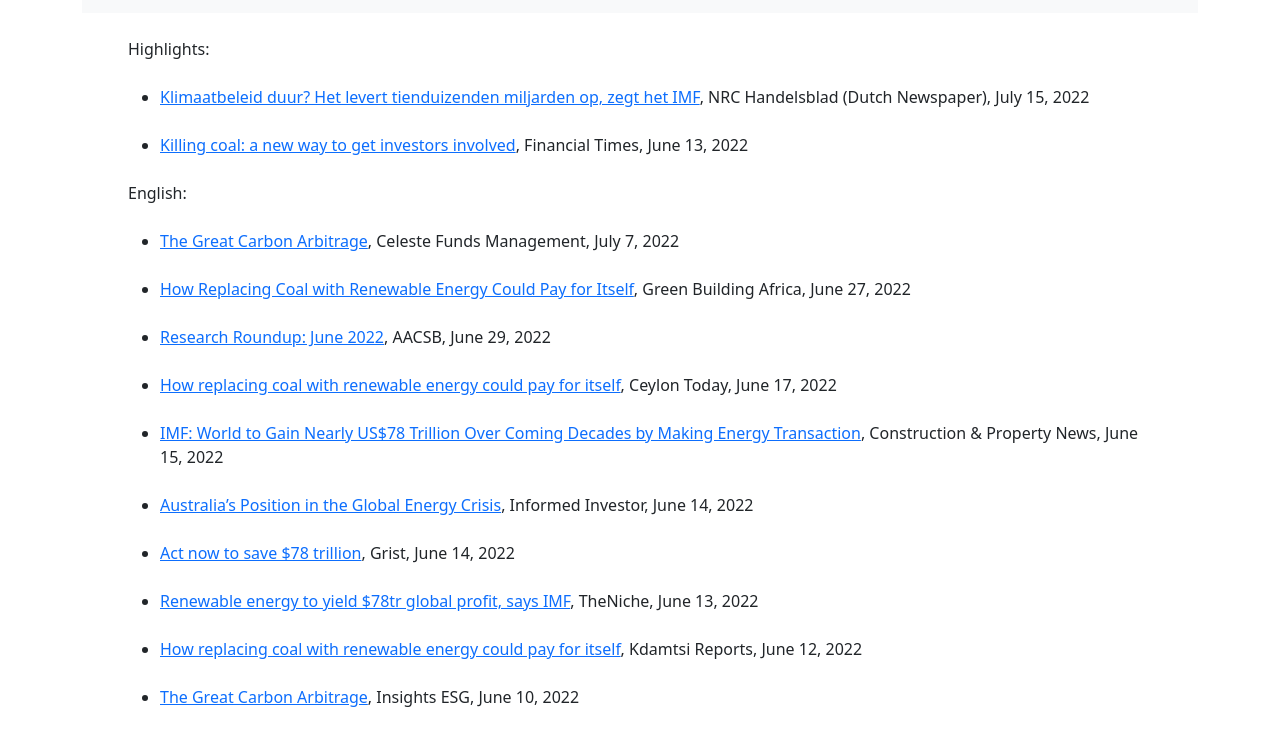
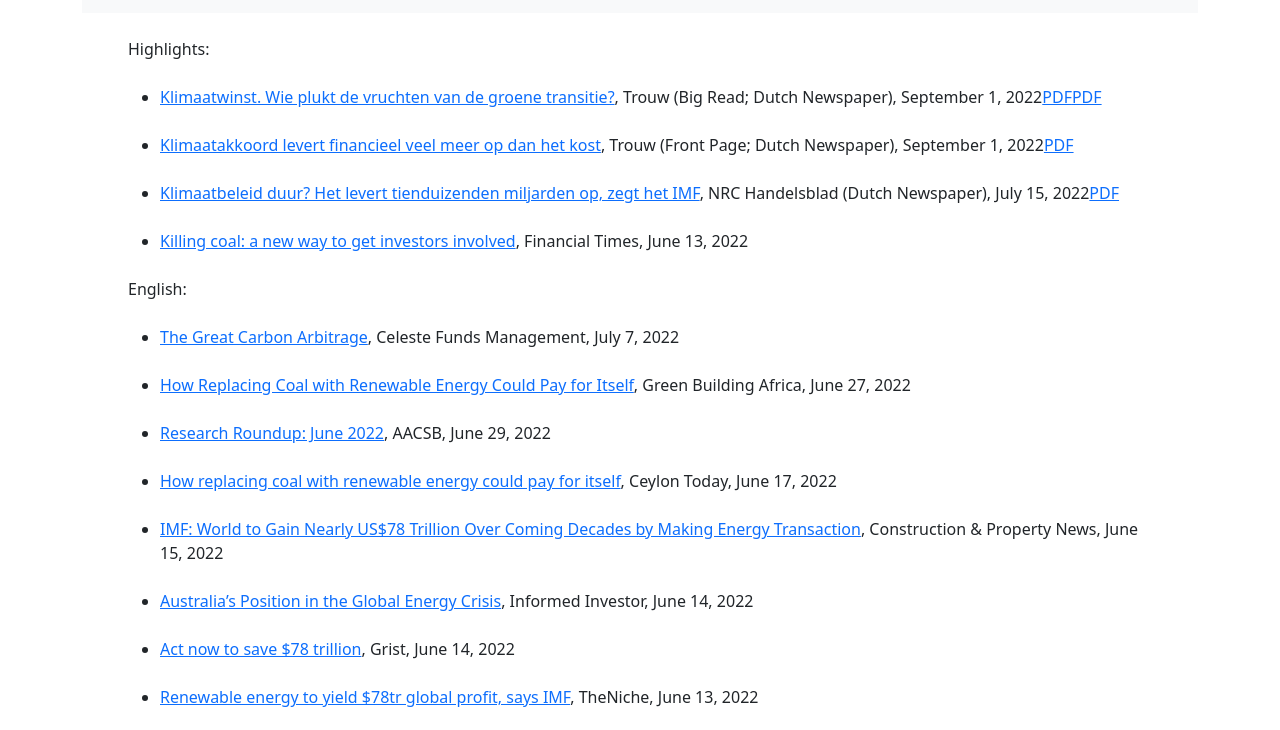
Before and after one commit to ox-inet-resilience/carbon_arbitrage, a website: page media.pug in a window 1280 px wide. Shown: the part 65-795 px from the top of the page. Drawn offline with nearby package versions, Linux system fonts and the light colour scheme; files that its build step writes are made by us from their sources.

Commit message:
Update media

```diff
--- a/media.pug
+++ b/media.pug
@@ -14,8 +14,18 @@
       span Highlights:
       ul
         li.my-4
+          a(href="https://www.trouw.nl/duurzaamheid-economie/wie-plukt-de-vruchten-van-de-groene-economie~b135f11c/") Klimaatwinst. Wie plukt de vruchten van de groene transitie?
+          |, Trouw (Big Read; Dutch Newspaper), September 1, 2022
+          a(href="https://www.dropbox.com/s/df2okfe2qczp3ix/2022-09-01_Trouw_-_01-09-2022_D%26E%20katern%20p1.pdf?dl=0") PDF
+          a(href="https://www.dropbox.com/s/7ls7qknukd13g7f/2022-09-01-%20Big%20Read%20in%20Newspaper%20Trouw%20-%20The%20benefits%20of%20the%20green%20transition.pdf?dl=0") PDF
+        li.my-4
+          a(href="https://www.trouw.nl/duurzaamheid-economie/klimaatakkoord-levert-financieel-veel-meer-op-dan-het-kost~b4f2dbad/") Klimaatakkoord levert financieel veel meer op dan het kost
+          |, Trouw (Front Page; Dutch Newspaper), September 1, 2022
+          a(href="https://www.dropbox.com/s/9alx8mqx7uw2296/2022-09-01%20-%20Front%20Page%20Article%20in%20Newspaper%20Trouw%20-%20The%20Paris%20Climate%20Accord%20brings%20more%20benefits%20than%20costs.pdf?dl=0") PDF
+        li.my-4
           a(href="https://www.nrc.nl/nieuws/2022/07/14/klimaatbeleid-duur-het-levert-duizenden-miljarden-op-a4136491#/krant/2022/07/15/#304") Klimaatbeleid duur? Het levert tienduizenden miljarden op, zegt het IMF
           |, NRC Handelsblad (Dutch Newspaper), July 15, 2022
+          a(href="https://www.dropbox.com/s/km7kbu61jcxzy22/NRC%20-%20Dutch%20News%20Paper%20Article.pdf?dl=0") PDF
         li.my-4
           a(href="https://www.ft.com/content/5510d453-5c33-4a87-9db5-5bd469c92e85") Killing coal: a new way to get investors involved
           |, Financial Times, June 13, 2022
```
Also changed, not shown: media.html.
